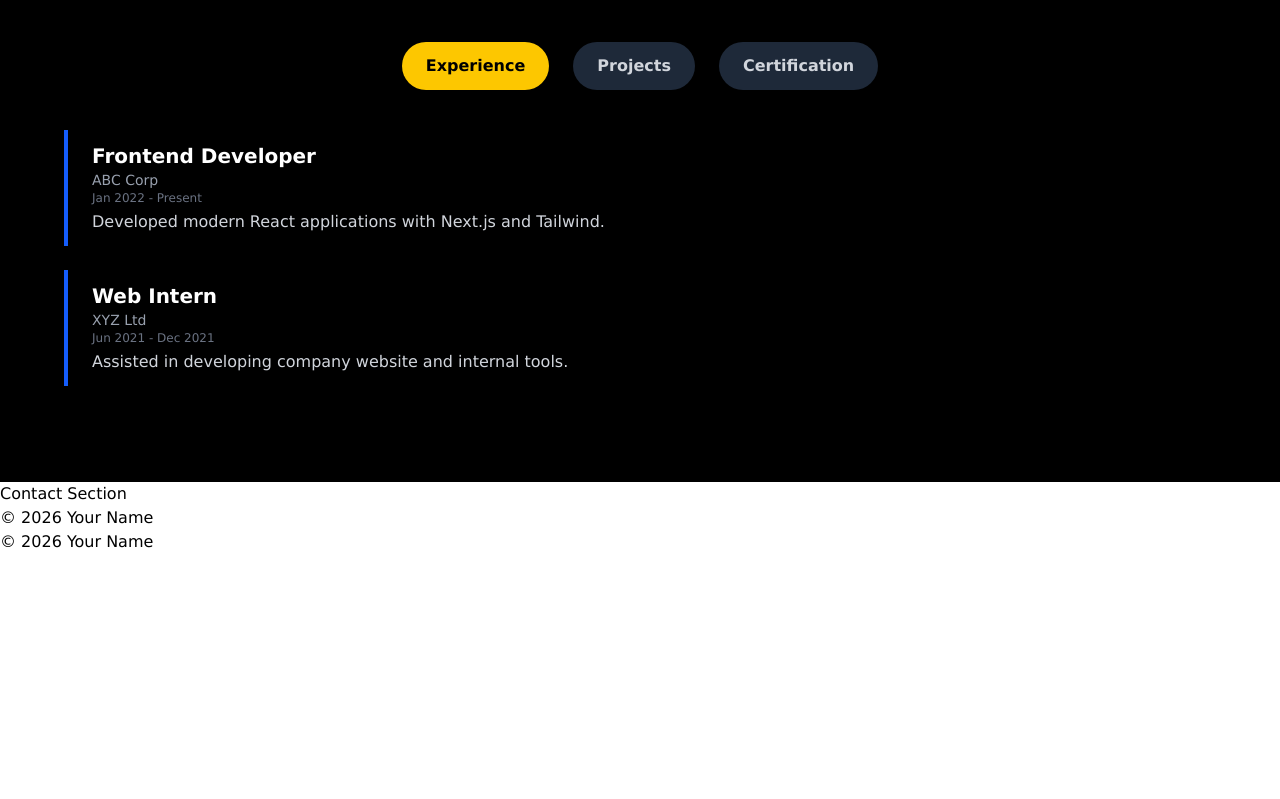
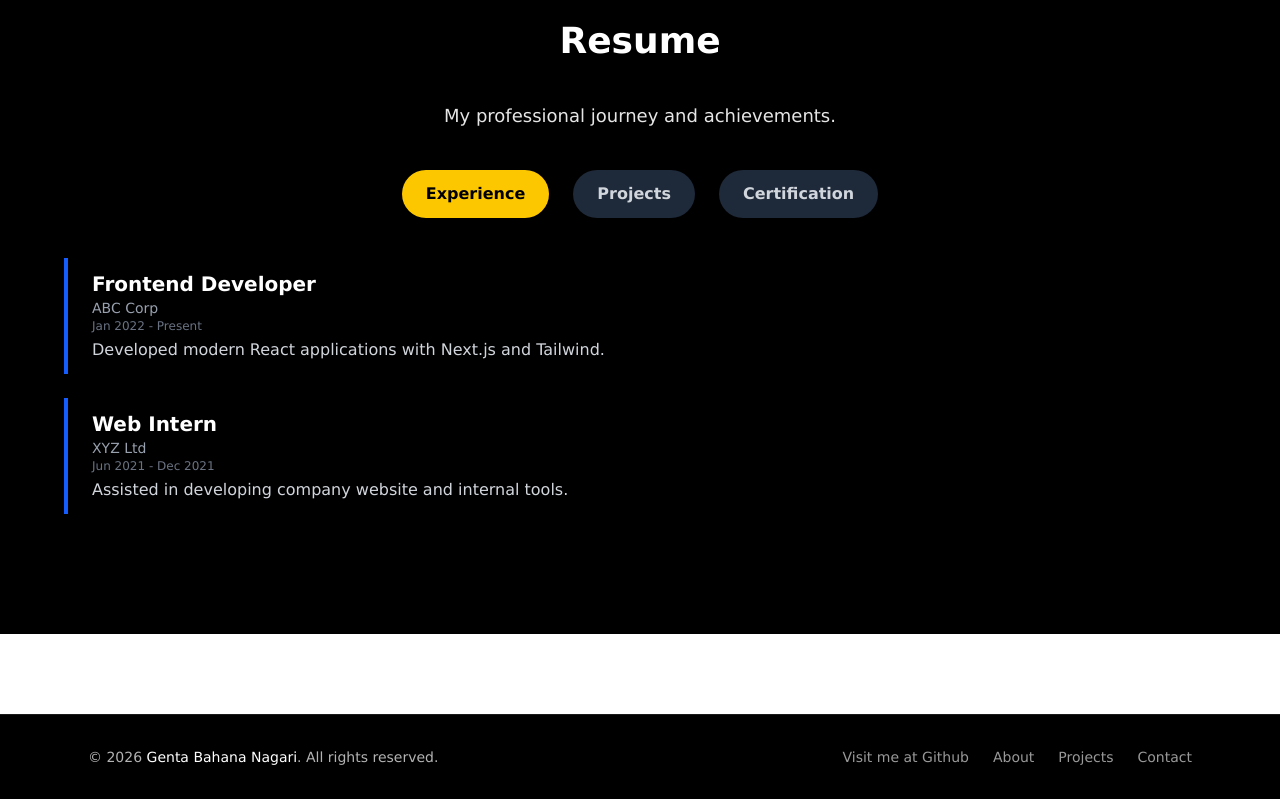
Before and after one commit to genta-bahana-nagari/portfolio-page, a Next.js app: page / in a window 1280 px wide. Shown: the part 1799-2598 px from the top of the page. Before the commit the page ends 2353 px from the top, so only its background shows below. Built offline with nearby package versions, Linux system fonts and the light colour scheme; no server answers.

Commit message:
fix: fixed layout and temporary footer styling

```diff
--- a/src/app/(main)/layout.tsx
+++ b/src/app/(main)/layout.tsx
@@ -1,13 +1,17 @@
 import { Navbar } from "@/components/layout/navbar";
 import { Footer } from "@/components/layout/footer";
 
-export default function RootLayout({ children }: { children: React.ReactNode }) {
+export default function RootLayout({
+  children,
+}: {
+  children: React.ReactNode;
+}) {
   const is404 = (children as any)?.type?.name === "NotFound";
   return (
     <>
-        {!is404 && <Navbar />}
-        {children}
-        <Footer />
+      {!is404 && <Navbar />}
+      <main className="bg-black pt-24 md:pt-32">{children}</main>
+      <Footer />
     </>
   );
 }
--- a/src/app/layout.tsx
+++ b/src/app/layout.tsx
@@ -1,7 +1,6 @@
-import { Footer } from "@/components/layout/footer";
 import { siteConfig } from "@/lib/site";
 import { Metadata } from "next";
-import "./globals.css"
+import "./globals.css";
 
 export const metadata: Metadata = {
   metadataBase: new URL(siteConfig.url || ""),
@@ -71,9 +70,8 @@ export default function RootLayout({
 }) {
   return (
     <html lang="en">
-      <body>
-        {children}
-        <Footer />
+      <body className="min-h-screen bg-black flex flex-col">
+        <div className="flex-1">{children}</div>
       </body>
     </html>
   );
--- a/src/app/not-found.tsx
+++ b/src/app/not-found.tsx
@@ -5,7 +5,7 @@ import { motion } from "framer-motion";
 
 export default function NotFound() {
   return (
-    <section className="flex flex-col items-center justify-center min-h-screen px-6 bg-black text-white text-center z-15">
+    <section className="flex flex-col justify-center min-h-screen px-6 bg-black text-white text-center z-15">
       <motion.div
         initial={{ opacity: 0, y: -20 }}
         animate={{ opacity: 1, y: 0 }}
--- a/src/components/layout/footer.tsx
+++ b/src/components/layout/footer.tsx
@@ -1,9 +1,42 @@
 export function Footer() {
   return (
-    <footer>
-      <div>
-        <p>© {new Date().getFullYear()} Your Name</p>
+    <footer className="w-full border-t border-white/10 bg-black text-white mt-20">
+      <div className="max-w-6xl mx-auto px-6 py-8 flex flex-col md:flex-row items-center justify-between gap-4">
+
+        <p className="text-sm text-white/70 text-center md:text-left">
+          © {new Date().getFullYear()}{" "}
+          <span className="text-white font-medium">
+            Genta Bahana Nagari
+          </span>
+          . All rights reserved.
+        </p>
+
+        <div className="flex items-center gap-6 text-sm text-white/60">
+          <p>Visit me at {" "}
+            <a href="https://github.com" className="hover:text-yellow-400 transition-colors duration-200">
+            Github
+            </a>
+          </p>
+          <a
+            href="/about"
+            className="hover:text-yellow-400 transition-colors duration-200"
+          >
+            About
+          </a>
+          <a
+            href="/projects"
+            className="hover:text-yellow-400 transition-colors duration-200"
+          >
+            Projects
+          </a>
+          <a
+            href="/contact"
+            className="hover:text-yellow-400 transition-colors duration-200"
+          >
+            Contact
+          </a>
+        </div>
       </div>
     </footer>
-  )
+  );
 }
```
